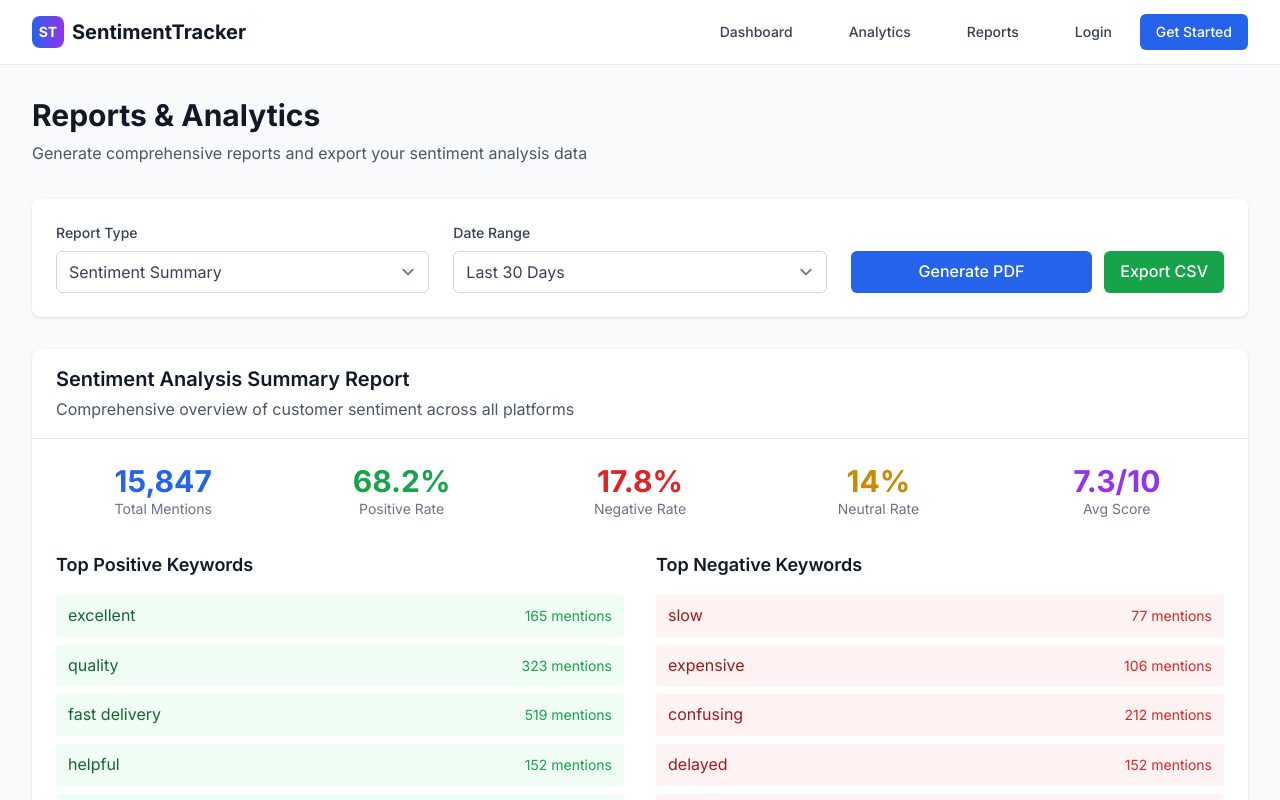
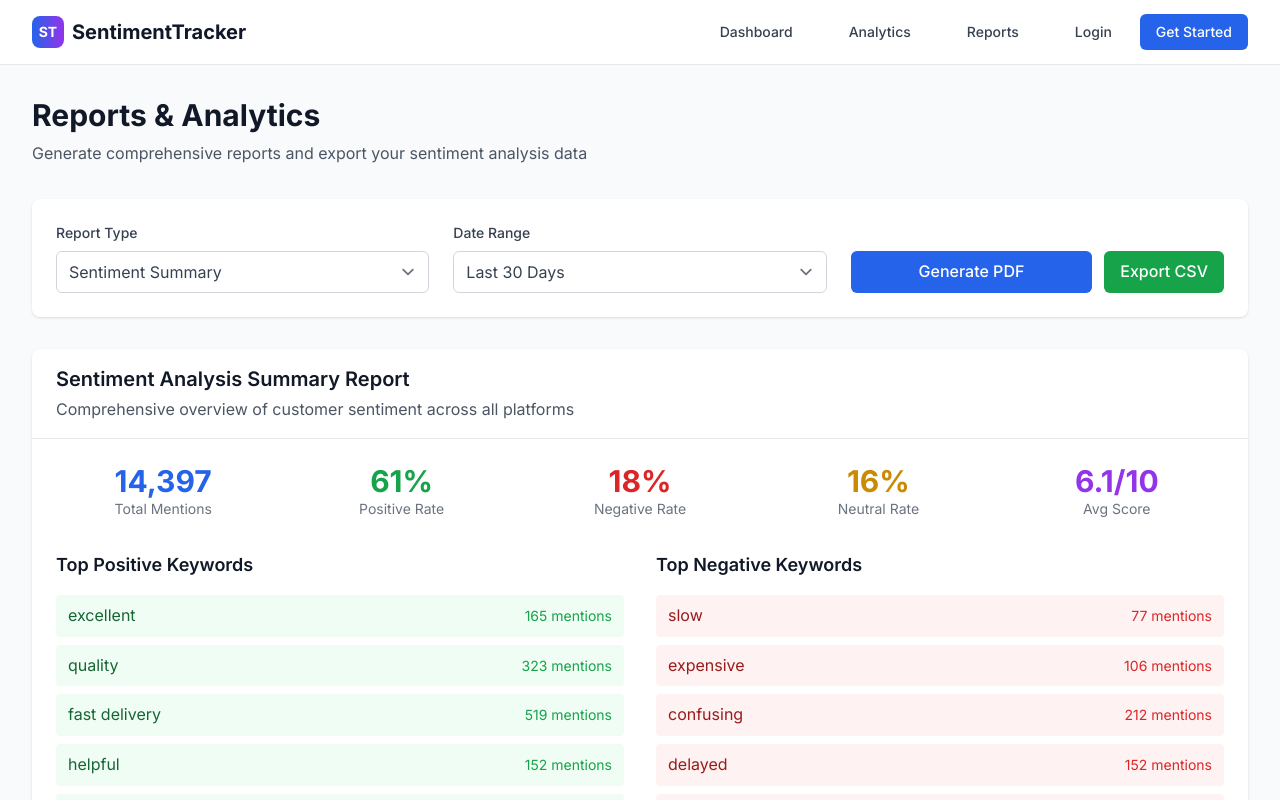
Before and after one commit to aishwaryabodhe1122/customer-sentiment, a Next.js app in the folder frontend/: page /reports in a window 1280 px wide. Shown: the top 800 px of the page. Built offline with nearby package versions, Linux system fonts and the light colour scheme.

Commit message:
Graphs and charts static values issue fixed in Reports page

```diff
--- a/frontend/src/app/reports/page.tsx
+++ b/frontend/src/app/reports/page.tsx
@@ -1,24 +1,28 @@
 'use client'
 
-import { useState } from 'react'
+import { useState, useEffect } from 'react'
 import { BarChart, Bar, XAxis, YAxis, CartesianGrid, Tooltip, ResponsiveContainer, LineChart, Line, PieChart, Pie, Cell } from 'recharts'
 
 export default function ReportsPage() {
   const [selectedReport, setSelectedReport] = useState('sentiment-summary')
   const [dateRange, setDateRange] = useState('30d')
   const [isGenerating, setIsGenerating] = useState(false)
+  const [reportData, setReportData] = useState<Record<string, any>>({})
 
-  // Mock report data
-  const reportData = {
+  // Function to generate dynamic report data based on date range
+  const generateReportData = (reportType: string, dateRange: string) => {
+    const dateMultiplier = dateRange === '7d' ? 0.25 : dateRange === '30d' ? 1 : dateRange === '90d' ? 3 : dateRange === '1y' ? 12 : 1
+
+    const baseData = {
       'sentiment-summary': {
         title: 'Sentiment Analysis Summary Report',
         description: 'Comprehensive overview of customer sentiment across all platforms',
         data: {
-        totalMentions: 15847,
-        positiveRate: 68.2,
-        negativeRate: 17.8,
-        neutralRate: 14.0,
-        averageScore: 7.3,
+          totalMentions: Math.floor((Math.random() * 5000 + 10000) * dateMultiplier),
+          positiveRate: Math.floor(Math.random() * 20 + 60), // 60-80%
+          negativeRate: Math.floor(Math.random() * 15 + 10), // 10-25%
+          neutralRate: Math.floor(Math.random() * 10 + 10), // 10-20%
+          averageScore: (Math.random() * 2 + 6).toFixed(1), // 6.0-8.0
           topKeywords: ['excellent', 'quality', 'fast delivery', 'helpful', 'satisfied'],
           bottomKeywords: ['slow', 'expensive', 'confusing', 'delayed', 'poor']
         }
@@ -28,10 +32,34 @@ export default function ReportsPage() {
         description: 'Detailed breakdown of sentiment across different social media platforms',
         data: {
           platforms: [
-          { name: 'Twitter', mentions: 5432, positive: 65, negative: 20, neutral: 15 },
-          { name: 'Instagram', mentions: 4321, positive: 72, negative: 15, neutral: 13 },
-          { name: 'Facebook', mentions: 3876, positive: 61, negative: 22, neutral: 17 },
-          { name: 'Reviews', mentions: 2218, positive: 74, negative: 18, neutral: 8 }
+            {
+              name: 'Twitter',
+              mentions: Math.floor((Math.random() * 2000 + 3000) * dateMultiplier),
+              positive: Math.floor(Math.random() * 20 + 60),
+              negative: Math.floor(Math.random() * 15 + 15),
+              neutral: Math.floor(Math.random() * 10 + 10)
+            },
+            {
+              name: 'Instagram',
+              mentions: Math.floor((Math.random() * 1500 + 2500) * dateMultiplier),
+              positive: Math.floor(Math.random() * 25 + 65),
+              negative: Math.floor(Math.random() * 10 + 10),
+              neutral: Math.floor(Math.random() * 8 + 8)
+            },
+            {
+              name: 'Facebook',
+              mentions: Math.floor((Math.random() * 1200 + 2000) * dateMultiplier),
+              positive: Math.floor(Math.random() * 20 + 55),
+              negative: Math.floor(Math.random() * 15 + 18),
+              neutral: Math.floor(Math.random() * 12 + 12)
+            },
+            {
+              name: 'Reviews',
+              mentions: Math.floor((Math.random() * 800 + 1500) * dateMultiplier),
+              positive: Math.floor(Math.random() * 25 + 70),
+              negative: Math.floor(Math.random() * 12 + 12),
+              neutral: Math.floor(Math.random() * 6 + 6)
+            }
           ]
         }
       },
@@ -39,18 +67,58 @@ export default function ReportsPage() {
         title: 'Sentiment Trend Analysis',
         description: 'Historical sentiment trends and pattern analysis',
         data: {
-        trends: [
-          { date: '2024-01-01', positive: 65, negative: 20, neutral: 15 },
-          { date: '2024-01-08', positive: 68, negative: 18, neutral: 14 },
-          { date: '2024-01-15', positive: 71, negative: 16, neutral: 13 },
-          { date: '2024-01-22', positive: 69, negative: 19, neutral: 12 },
-          { date: '2024-01-29', positive: 73, negative: 15, neutral: 12 }
-        ]
+          trends: generateTrendData(dateRange)
         }
       }
     }
 
+    return baseData[reportType as keyof typeof baseData]
+  }
+
+  // Function to generate trend data based on date range
+  const generateTrendData = (dateRange: string) => {
+    const days = dateRange === '7d' ? 7 : dateRange === '30d' ? 30 : dateRange === '90d' ? 90 : dateRange === '1y' ? 365 : 30
+    const interval = dateRange === '1y' ? 30 : dateRange === '90d' ? 7 : 1 // Show every 30 days for year, every 7 days for 90d, daily for others
+    const dataPoints = Math.ceil(days / interval)
+
+    const trends = []
+    const today = new Date()
+
+    for (let i = dataPoints - 1; i >= 0; i--) {
+      const date = new Date(today)
+      date.setDate(date.getDate() - (i * interval))
+
+      trends.push({
+        date: date.toISOString().split('T')[0],
+        positive: Math.floor(Math.random() * 20 + 60), // 60-80%
+        negative: Math.floor(Math.random() * 15 + 10), // 10-25%
+        neutral: Math.floor(Math.random() * 10 + 10)   // 10-20%
+      })
+    }
+
+    return trends
+  }
+
+  // Update report data when dropdowns change
+  useEffect(() => {
+    const newReportData = generateReportData(selectedReport, dateRange)
+    setReportData(prev => ({
+      ...prev,
+      [selectedReport]: newReportData
+    }))
+    console.log('Updated report data for:', selectedReport, 'with date range:', dateRange)
+  }, [selectedReport, dateRange])
+
   const currentReport = reportData[selectedReport as keyof typeof reportData]
+
+  // Show loading state if report data is not yet available
+  if (!currentReport) {
+    return (
+      <div className="min-h-screen bg-gray-50 flex items-center justify-center">
+        <div className="animate-spin rounded-full h-32 w-32 border-b-2 border-blue-600"></div>
+      </div>
+    )
+  }
 
   const handleGenerateReport = async () => {
     setIsGenerating(true)
```
Lines whose indentation alone changed are shown as unchanged.
